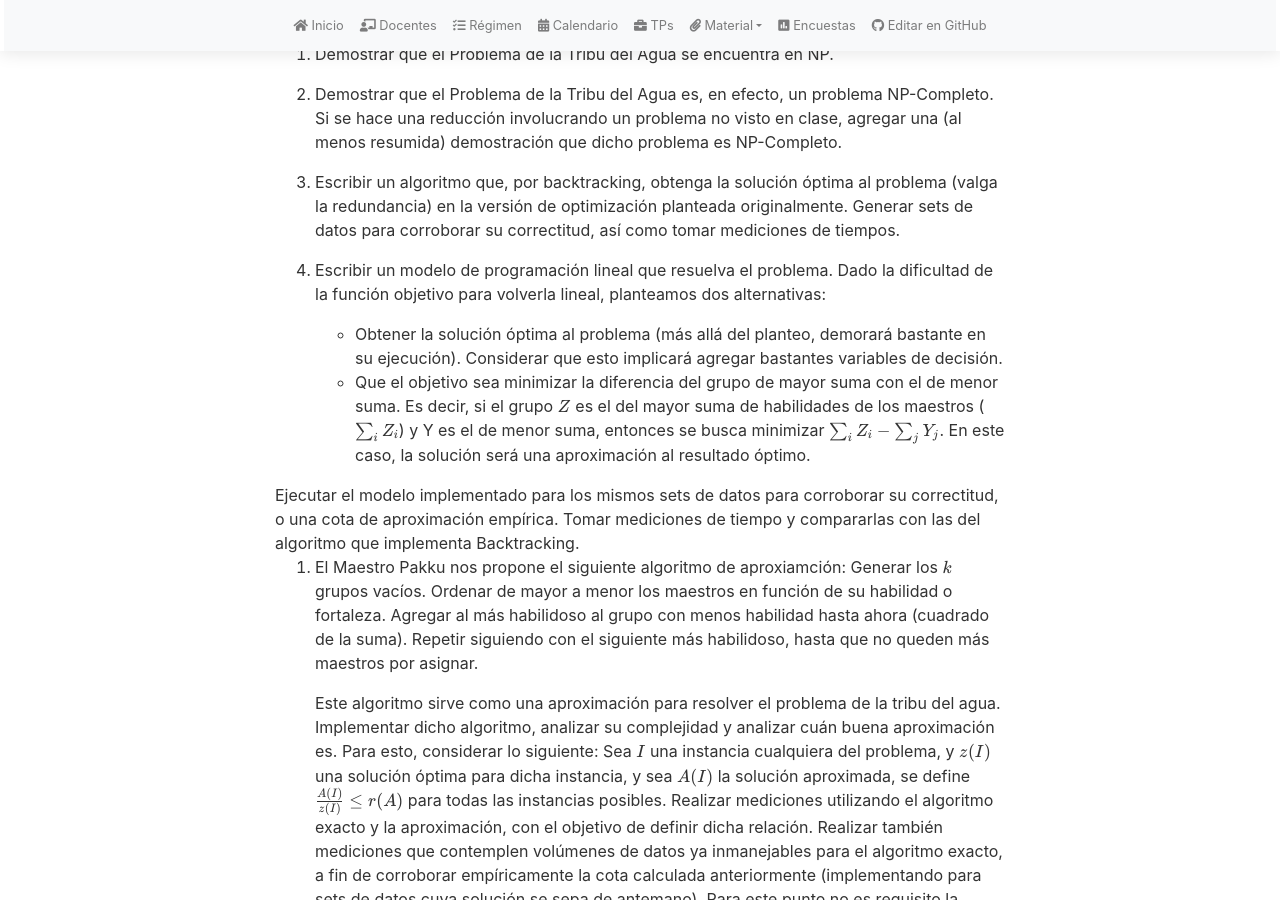
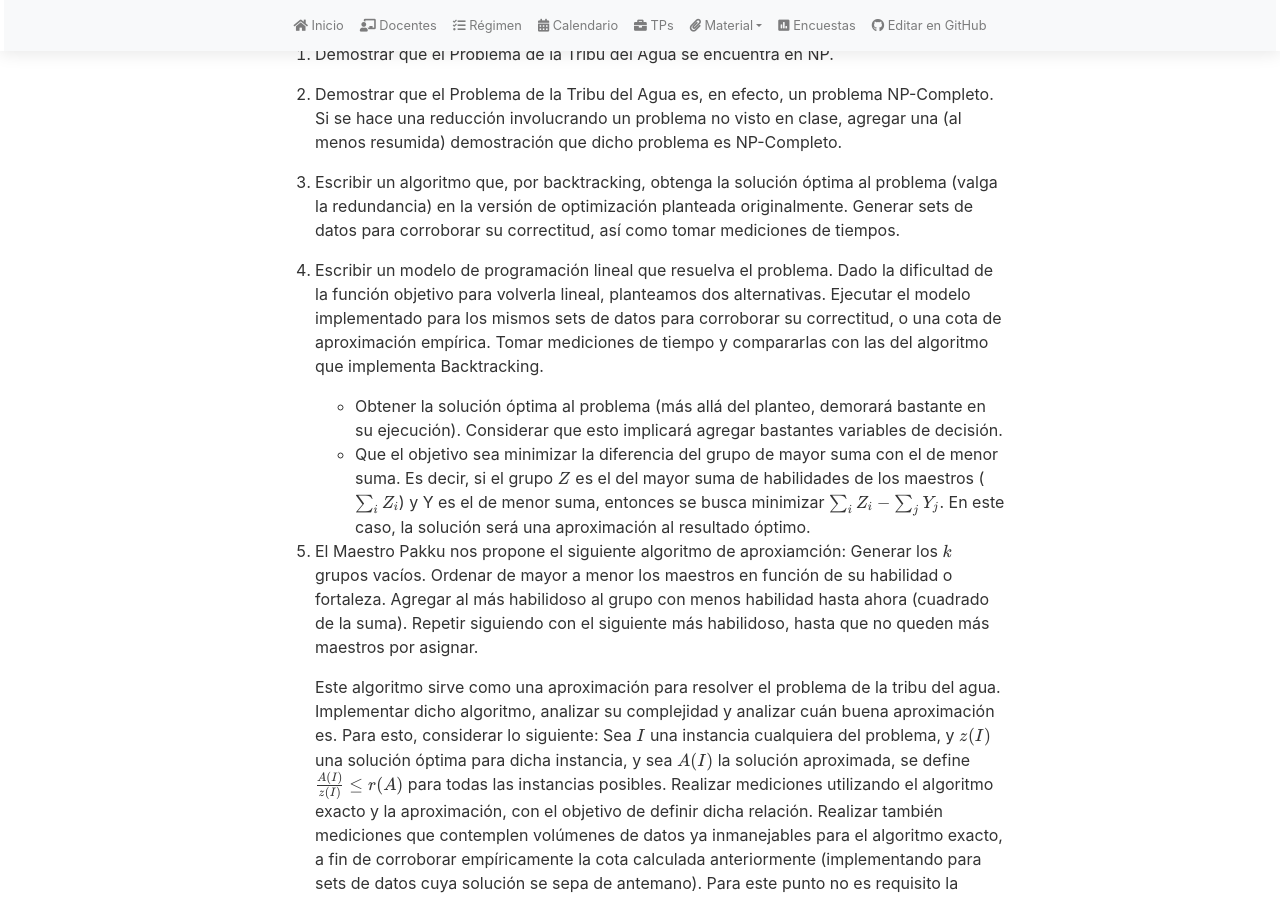
Before and after one commit to algoritmos-rw/tda_bg, a Jekyll site: the page built from tps/2024_1/tp3.md, in a window 1280 px wide and 900 px high, scrolled down 1197 px. Built offline with Jekyll 4.4.1, drawn with Linux system fonts in a browser that asks for light colours; nearby versions of some CDN libraries; our own code applies the rules of GitHub Pages for plain Markdown files; some of the changed lines change nothing that is shown.

Commit message:
Fix formato

```diff
--- a/tps/2024_1/tp3.md
+++ b/tps/2024_1/tp3.md
@@ -66,7 +66,10 @@ Cada elemento $$x_i$$ debe estar asignado a un grupo y sólo un grupo.
 	Generar sets de datos para corroborar su correctitud, así como tomar mediciones de tiempos.
 
 4. 	Escribir un modelo de programación lineal que resuelva el problema. Dado la dificultad de
-	la función objetivo para volverla lineal, planteamos dos alternativas:
+	la función objetivo para volverla lineal, planteamos dos alternativas. Ejecutar el modelo implementado
+	para los mismos sets de datos para corroborar su correctitud, o una cota
+ 	de aproximación empírica. Tomar mediciones de tiempo y compararlas con las del algoritmo que implementa
+ 	Backtracking.
 
 	* Obtener la solución óptima al problema (más allá del planteo, demorará bastante en su ejecución).
 	Considerar que esto implicará agregar bastantes variables de decisión.
@@ -74,10 +77,6 @@ Cada elemento $$x_i$$ debe estar asignado a un grupo y sólo un grupo.
 	si el grupo $$Z$$ es el del mayor suma de habilidades de los maestros ($$\sum_i Z_i$$) y Y es el de
 	menor suma, entonces se busca minimizar $$\sum_i Z_i - \sum_j Y_j$$.
 	En este caso, la solución será una aproximación al resultado óptimo.
-
- 	Ejecutar el modelo implementado para los mismos sets de datos para corroborar su correctitud, o una cota
- 	de aproximación empírica. Tomar mediciones de tiempo y compararlas con las del algoritmo que implementa
- 	Backtracking.
 
 5. 	El Maestro Pakku nos propone el siguiente algoritmo de aproxiamción:
  	Generar los $$k$$ grupos vacíos. Ordenar de mayor a menor los maestros en función de su habilidad
```
